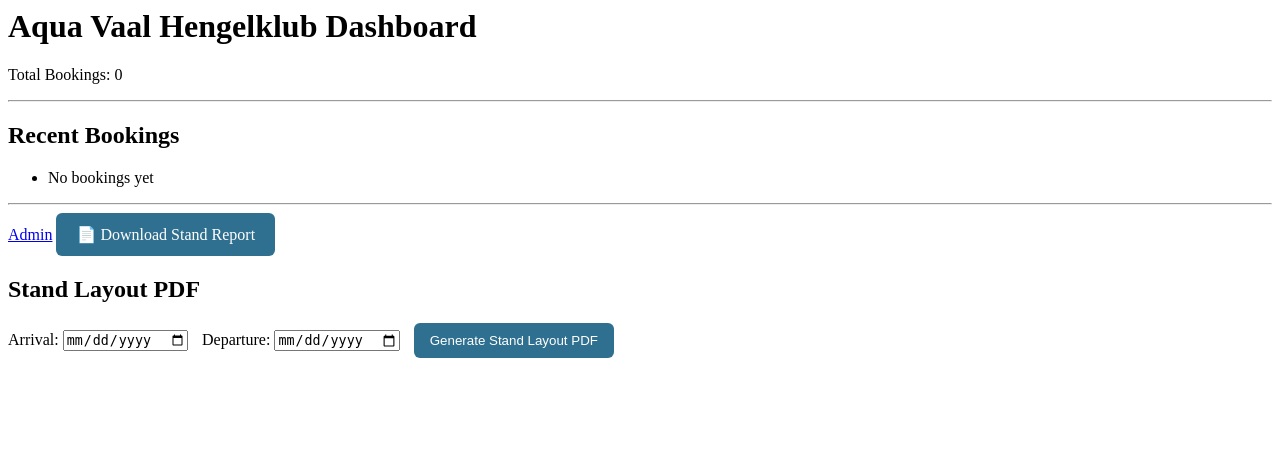
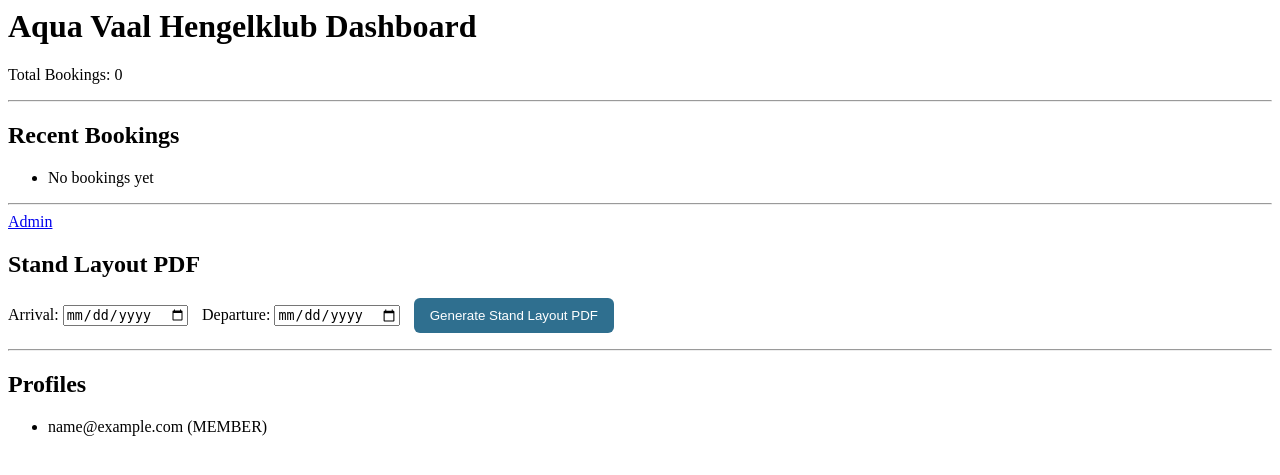
Before and after one commit to GoggaWilma/aquavaal-booking, a Django app: page / in a window 1280 px wide. Shown: the top 475 px of the page. Run offline with Django 5.2, Linux system fonts and the light colour scheme; tables that the repository leaves empty hold one stand-in row (values such as "Sample post").

Commit message:
Show profiles on dashboard

```diff
--- a/bookings/templates/dashboard.html
+++ b/bookings/templates/dashboard.html
@@ -17,17 +17,6 @@
 <hr>
 
 <a href="/admin/">Admin</a>
-
-<a href="/report/stands/" style="
-    display:inline-block;
-    padding:12px 20px;
-    background:#2f6f8f;
-    color:white;
-    border-radius:6px;
-    text-decoration:none;
-">
-📄 Download Stand Report
-</a>
 
 <h2>Stand Layout PDF</h2>
 
@@ -49,3 +38,18 @@
         Generate Stand Layout PDF
     </button>
 </form>
+
+<hr>
+
+<h2>Profiles</h2>
+
+<ul>
+{% for profile in profiles %}
+    <li>
+        {{ profile.user.email }}
+        ({{ profile.membership_type }})
+    </li>
+{% empty %}
+    <li>No profiles yet</li>
+{% endfor %}
+</ul>
--- a/bookings/views.py
+++ b/bookings/views.py
@@ -1,3 +1,4 @@
+from accounts.models import Profile
 import time
 start = time.time()
 
@@ -107,10 +108,13 @@ def dashboard(request):
     today = timezone.now().date()
     todays_bookings = Booking.objects.filter(arrival_datetime__date=today)
 
+    profiles = Profile.objects.select_related("user").order_by("-id")[:10]
+
     context = {
         'today': today,
         'bookings': todays_bookings,
         'total': todays_bookings.count(),
+        'profiles': profiles,
     }
 
     return render(request, 'dashboard.html', context)
```
